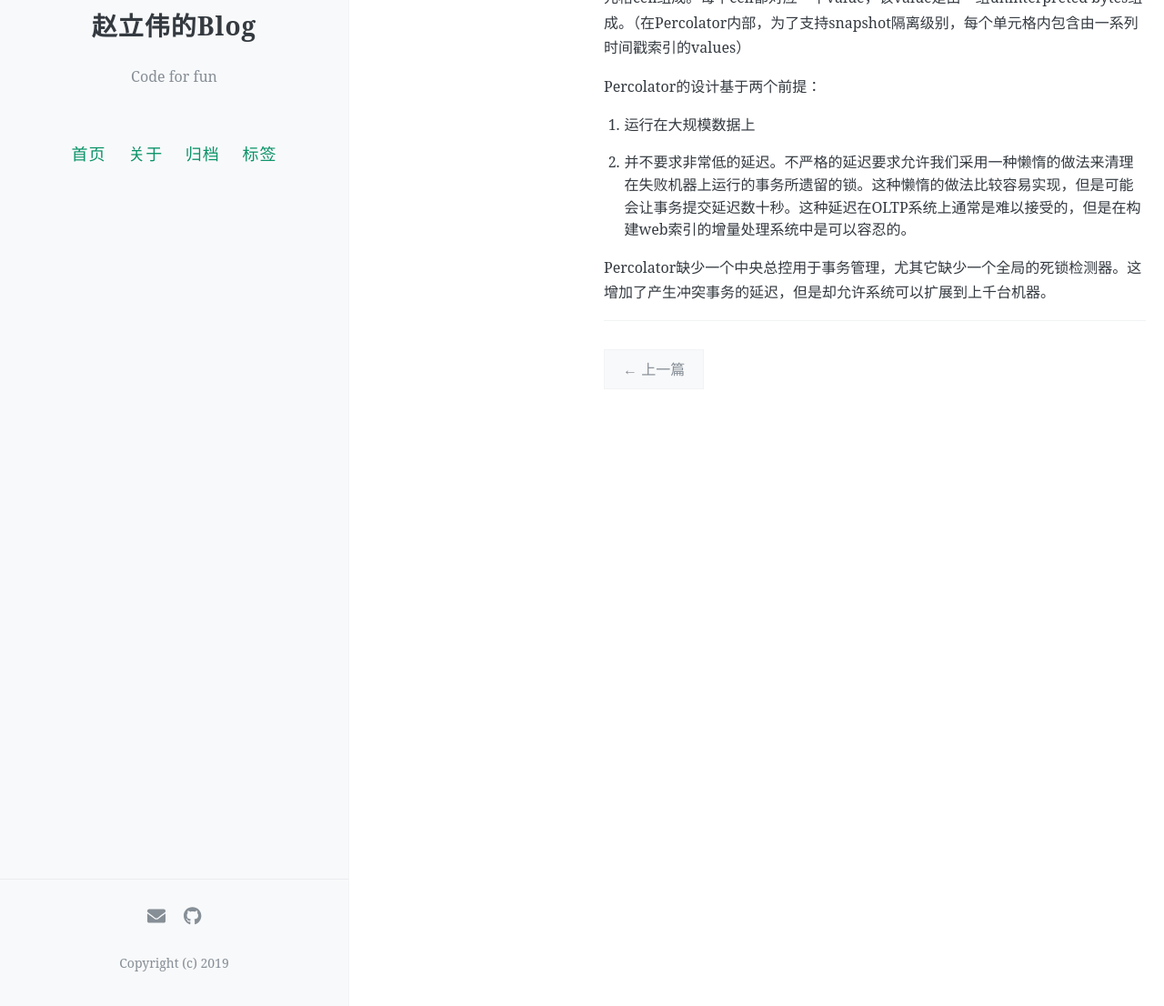
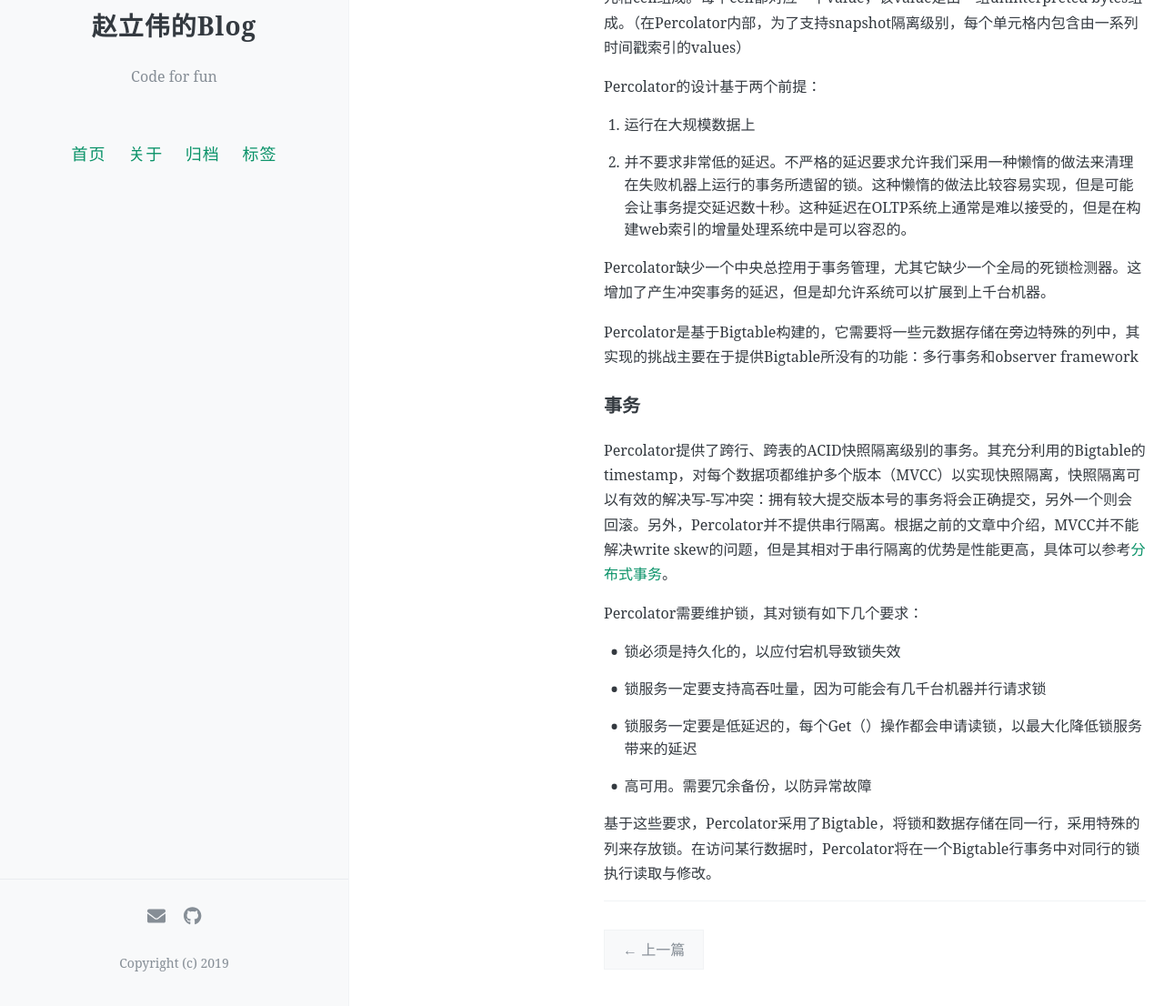
Before and after one commit to levy5307/blog, a Jekyll site: the page built from _posts/2021-07-14-percolator.md, in a window 1280 px wide and 1400 px high, scrolled down 670 px, cut to the strip 294-1400 px from the top of the window. Shown: the whole strip at 91% size. Built offline with Jekyll 4.4.1, drawn with Linux system fonts in a browser that asks for light colours; comment, search, counter and statistics services are not loaded.

Commit message:
update percolator

```diff
--- a/_posts/2021-07-14-percolator.md
+++ b/_posts/2021-07-14-percolator.md
@@ -37,3 +37,21 @@ Percolator的设计基于两个前提：
 2. 并不要求非常低的延迟。不严格的延迟要求允许我们采用一种懒惰的做法来清理在失败机器上运行的事务所遗留的锁。这种懒惰的做法比较容易实现，但是可能会让事务提交延迟数十秒。这种延迟在OLTP系统上通常是难以接受的，但是在构建web索引的增量处理系统中是可以容忍的。
 
 Percolator缺少一个中央总控用于事务管理，尤其它缺少一个全局的死锁检测器。这增加了产生冲突事务的延迟，但是却允许系统可以扩展到上千台机器。
+
+Percolator是基于Bigtable构建的，它需要将一些元数据存储在旁边特殊的列中，其实现的挑战主要在于提供Bigtable所没有的功能：多行事务和observer framework
+
+### 事务
+
+Percolator提供了跨行、跨表的ACID快照隔离级别的事务。其充分利用的Bigtable的timestamp，对每个数据项都维护多个版本（MVCC）以实现快照隔离，快照隔离可以有效的解决写-写冲突：拥有较大提交版本号的事务将会正确提交，另外一个则会回滚。另外，Percolator并不提供串行隔离。根据之前的文章中介绍，MVCC并不能解决write skew的问题，但是其相对于串行隔离的优势是性能更高，具体可以参考[分布式事务](https://levy5307.github.io/blog/distributed-transaction/)。
+
+Percolator需要维护锁，其对锁有如下几个要求：
+
+- 锁必须是持久化的，以应付宕机导致锁失效
+
+- 锁服务一定要支持高吞吐量，因为可能会有几千台机器并行请求锁
+
+- 锁服务一定要是低延迟的，每个Get（）操作都会申请读锁，以最大化降低锁服务带来的延迟
+
+- 高可用。需要冗余备份，以防异常故障
+
+基于这些要求，Percolator采用了Bigtable，将锁和数据存储在同一行，采用特殊的列来存放锁。在访问某行数据时，Percolator将在一个Bigtable行事务中对同行的锁执行读取与修改。
```
